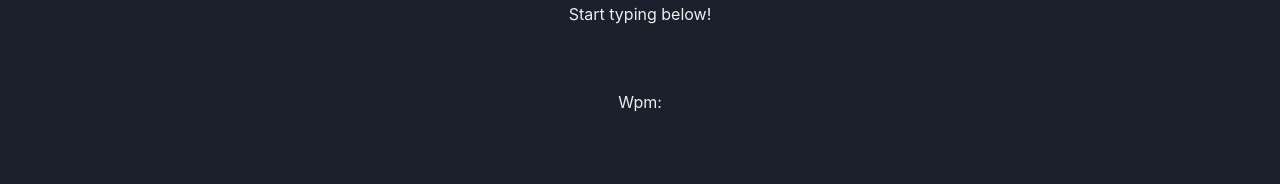
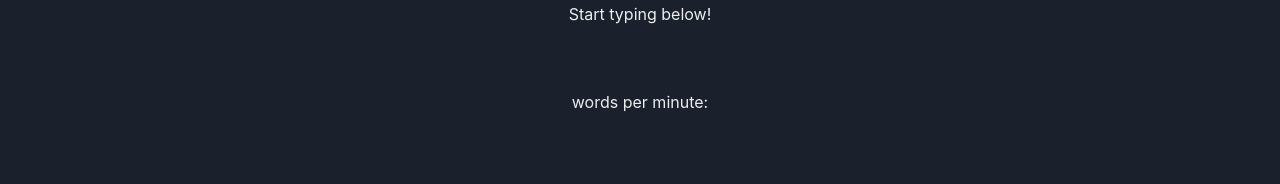
Before and after one commit to JeremiPam/JType, a React (Vite) app: page / in a window 1280 px wide. Shown: the part 495-679 px from the top of the page. Built offline with nearby package versions, Linux system fonts and the light colour scheme; no server answers.

Commit message:
small style changes

```diff
--- a/src/App.tsx
+++ b/src/App.tsx
@@ -59,7 +59,7 @@ function App() {
             />
           </HStack>
           <Text padding={"20px"}>
-            Wpm:
+            words per minute:
             {wpm.length !== 0
               ? (60 / (wpm.reduce((a, b) => a + b) / wpm.length)).toFixed(2)
               : ""}
```
